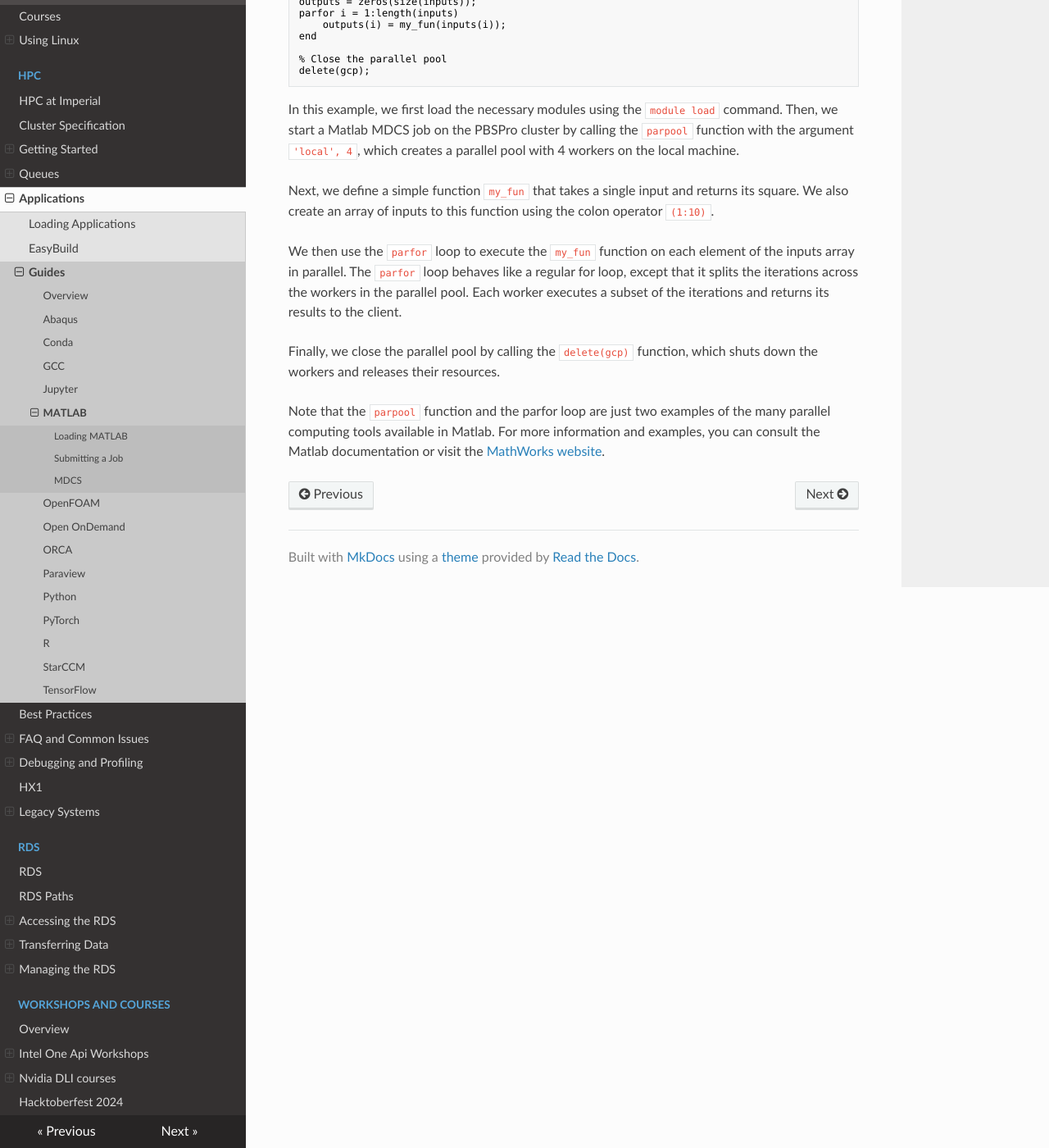
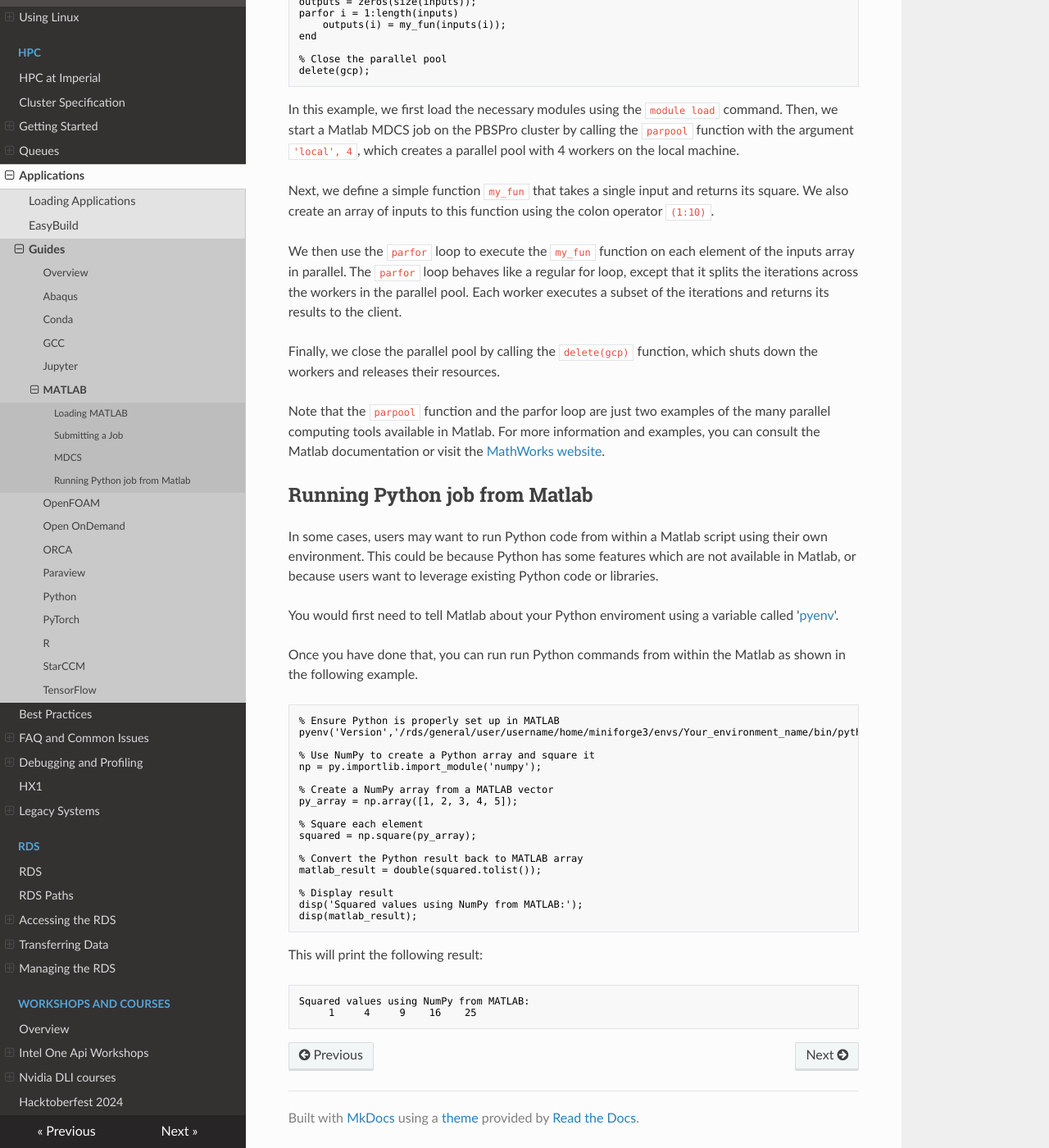
Before and after one commit to ImperialCollegeLondon/icl-rcs-user-guide, an MkDocs documentation site: the page built from docs/hpc/applications/guides/matlab.md, in a window 1280 px wide and 1400 px high, scrolled down 2335 px. Shown: the whole window at 82% size. Built offline with MkDocs 1.6.1, drawn with Linux system fonts in a browser that asks for light colours; nearby versions of some CDN libraries.

Commit message:
Added an example to run python code from matlab

````diff
--- a/docs/hpc/applications/guides/matlab.md
+++ b/docs/hpc/applications/guides/matlab.md
@@ -108,3 +108,38 @@ We then use the `parfor` loop to execute the `my_fun` function on each element o
 Finally, we close the parallel pool by calling the `delete(gcp)` function, which shuts down the workers and releases their resources.
 
 Note that the `parpool` function and the parfor loop are just two examples of the many parallel computing tools available in Matlab. For more information and examples, you can consult the Matlab documentation or visit the [MathWorks website](https://uk.mathworks.com/products/matlab.html).
+
+## Running Python job from Matlab
+
+In some cases, users may want to run Python code from within a Matlab script using their own environment. This could be because Python has some features which are not available in Matlab, or because users want to leverage existing Python code or libraries.
+
+You would first need to tell Matlab about your Python enviroment using a variable called '[pyenv](https://www.mathworks.com/help/matlab/ref/pyenv.html)'.
+
+Once you have done that, you can run run Python commands from within the Matlab as shown in the following example.
+
+```matlab
+% Ensure Python is properly set up in MATLAB
+pyenv('Version','/rds/general/user/username/home/miniforge3/envs/Your_environment_name/bin/python')
+
+% Use NumPy to create a Python array and square it
+np = py.importlib.import_module('numpy');
+
+% Create a NumPy array from a MATLAB vector
+py_array = np.array([1, 2, 3, 4, 5]);
+
+% Square each element
+squared = np.square(py_array);
+
+% Convert the Python result back to MATLAB array
+matlab_result = double(squared.tolist());
+
+% Display result
+disp('Squared values using NumPy from MATLAB:');
+disp(matlab_result);
+```
+
+This will print the following result:
+```bash
+Squared values using NumPy from MATLAB:
+     1     4     9    16    25
+```
````
